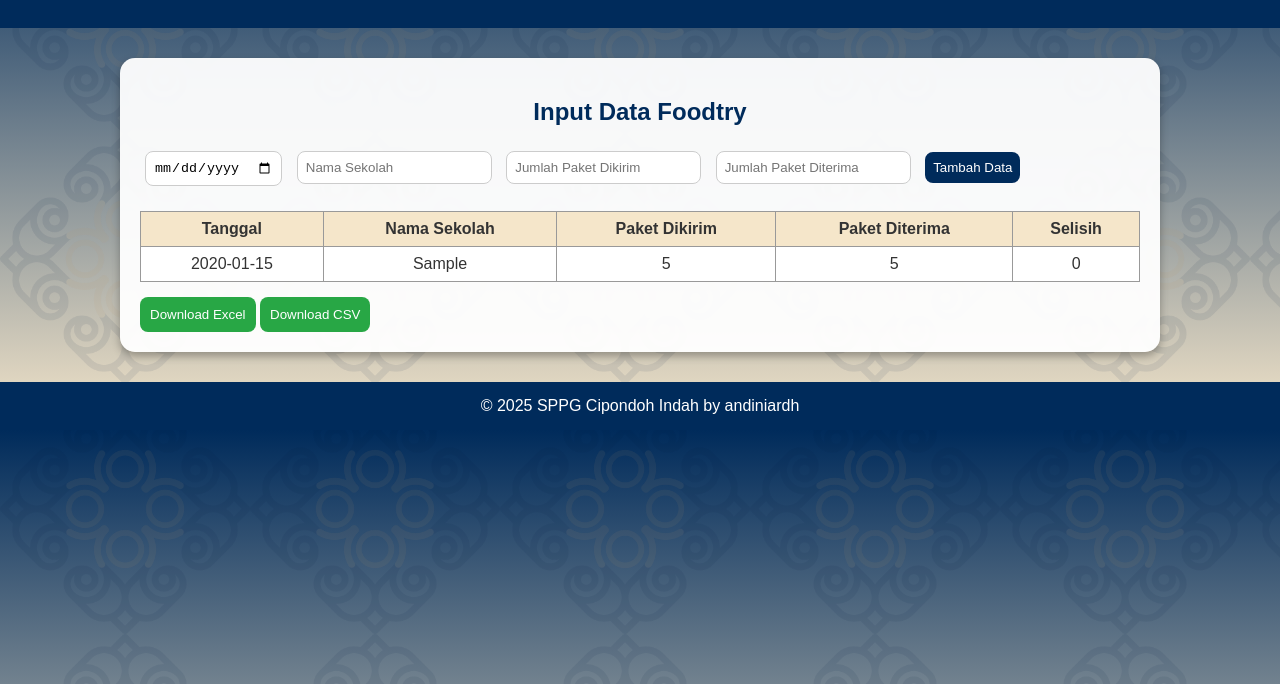
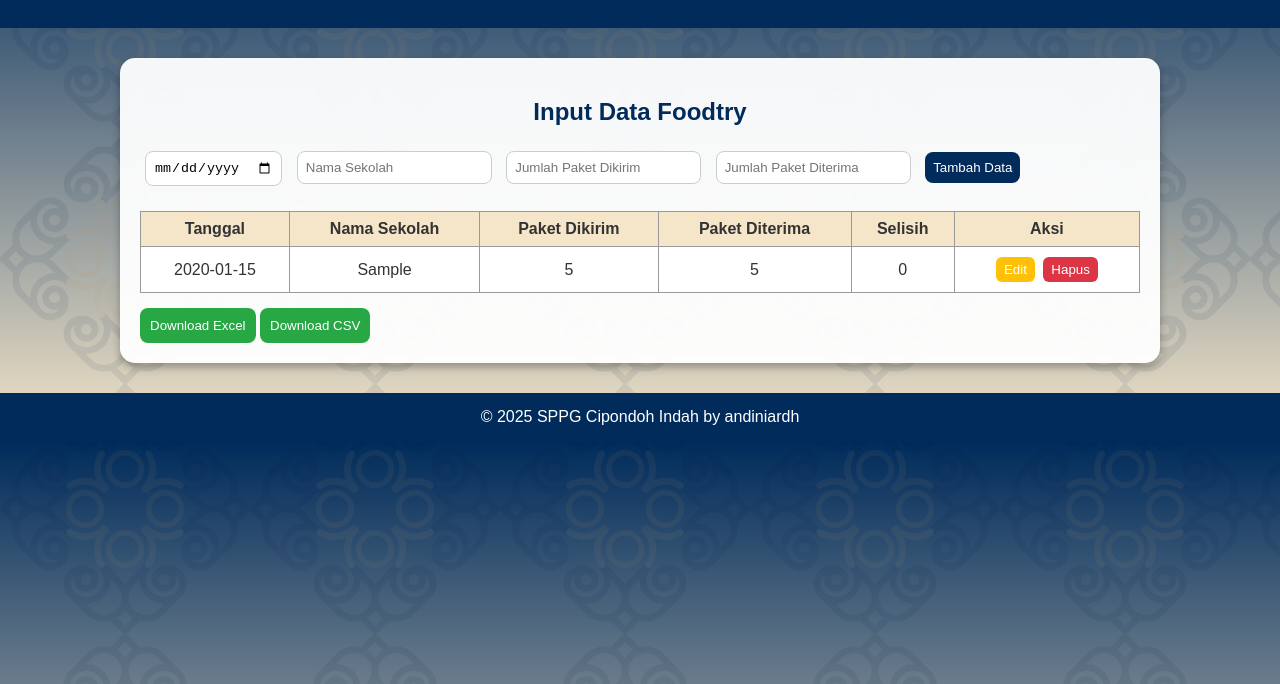
Before and after one commit to andiniardh/BGN_Cipondoh_Indah, a plain HTML site: page index.htm in a window 1280 px wide. Both pictures are taken after typing "2020-01-15", "Sample", "5", "5" into the empty fields and a click on the button "Tambah Data". Shown: the part 116-800 px from the top of the page. Drawn offline with Linux system fonts and the light colour scheme.

Commit message:
Update index.htm

```diff
--- a/index.htm
+++ b/index.htm
@@ -88,6 +88,16 @@
       border-radius: 8px;
       cursor: pointer;
     }
+    .action-btn {
+      padding: 5px 8px;
+      margin: 2px;
+      border: none;
+      border-radius: 6px;
+      cursor: pointer;
+      color: white;
+    }
+    .edit-btn { background: #ffc107; }
+    .delete-btn { background: #dc3545; }
     footer {
       text-align: center;
       padding: 15px;
@@ -122,6 +132,7 @@
           <th>Paket Dikirim</th>
           <th>Paket Diterima</th>
           <th>Selisih</th>
+          <th>Aksi</th>
         </tr>
       </thead>
       <tbody></tbody>
@@ -150,19 +161,43 @@
 
       const row = { tanggal, sekolah, dikirim, diterima, selisih };
       data.push(row);
-
-      const tr = document.createElement('tr');
-      tr.innerHTML = `
-        <td>${tanggal}</td>
-        <td>${sekolah}</td>
-        <td>${dikirim}</td>
-        <td>${diterima}</td>
-        <td>${selisih}</td>
-      `;
-      tableBody.appendChild(tr);
-
+      renderTable();
       form.reset();
     });
+
+    function renderTable() {
+      tableBody.innerHTML = '';
+      data.forEach((row, index) => {
+        const tr = document.createElement('tr');
+        tr.innerHTML = `
+          <td>${row.tanggal}</td>
+          <td>${row.sekolah}</td>
+          <td>${row.dikirim}</td>
+          <td>${row.diterima}</td>
+          <td>${row.selisih}</td>
+          <td>
+            <button class="action-btn edit-btn" onclick="editRow(${index})">Edit</button>
+            <button class="action-btn delete-btn" onclick="deleteRow(${index})">Hapus</button>
+          </td>
+        `;
+        tableBody.appendChild(tr);
+      });
+    }
+
+    function editRow(index) {
+      const row = data[index];
+      document.getElementById('tanggal').value = row.tanggal;
+      document.getElementById('sekolah').value = row.sekolah;
+      document.getElementById('dikirim').value = row.dikirim;
+      document.getElementById('diterima').value = row.diterima;
+      data.splice(index, 1);
+      renderTable();
+    }
+
+    function deleteRow(index) {
+      data.splice(index, 1);
+      renderTable();
+    }
 
     function downloadExcel() {
       const ws = XLSX.utils.json_to_sheet(data);
```
